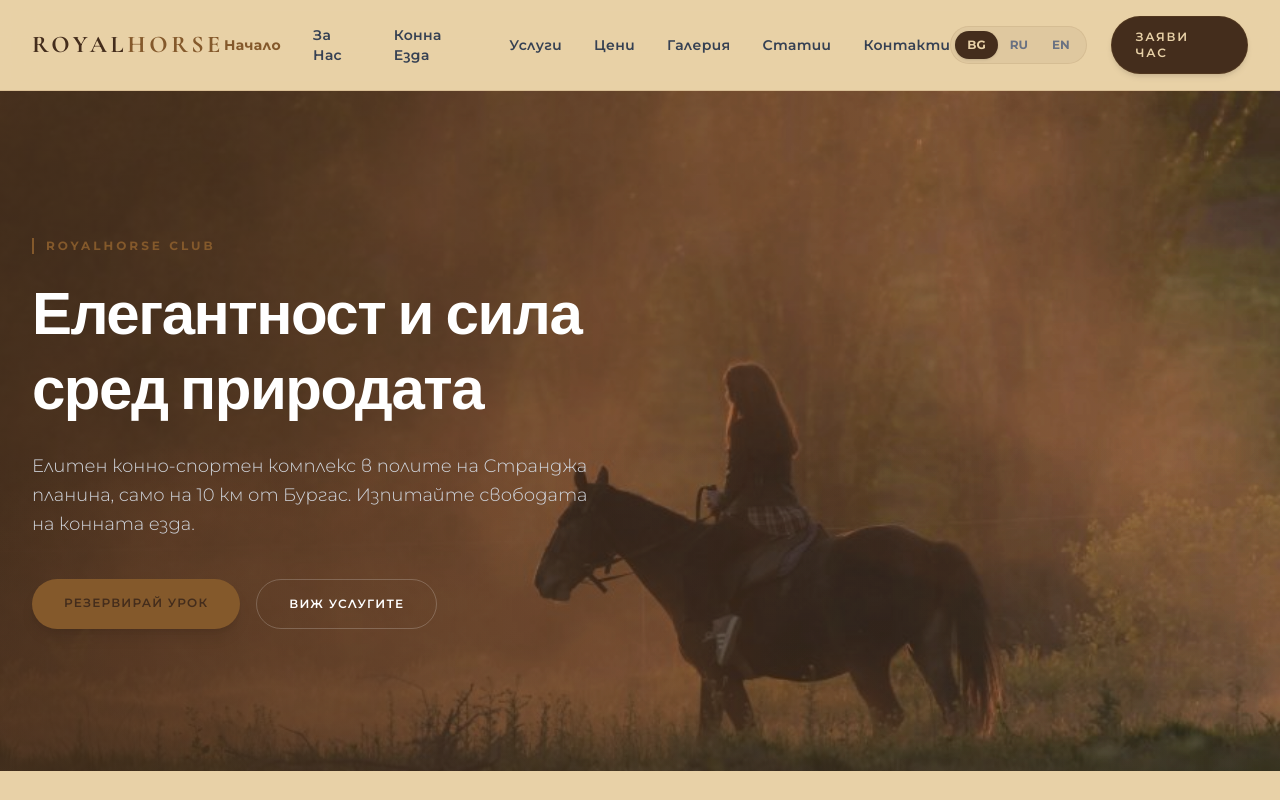
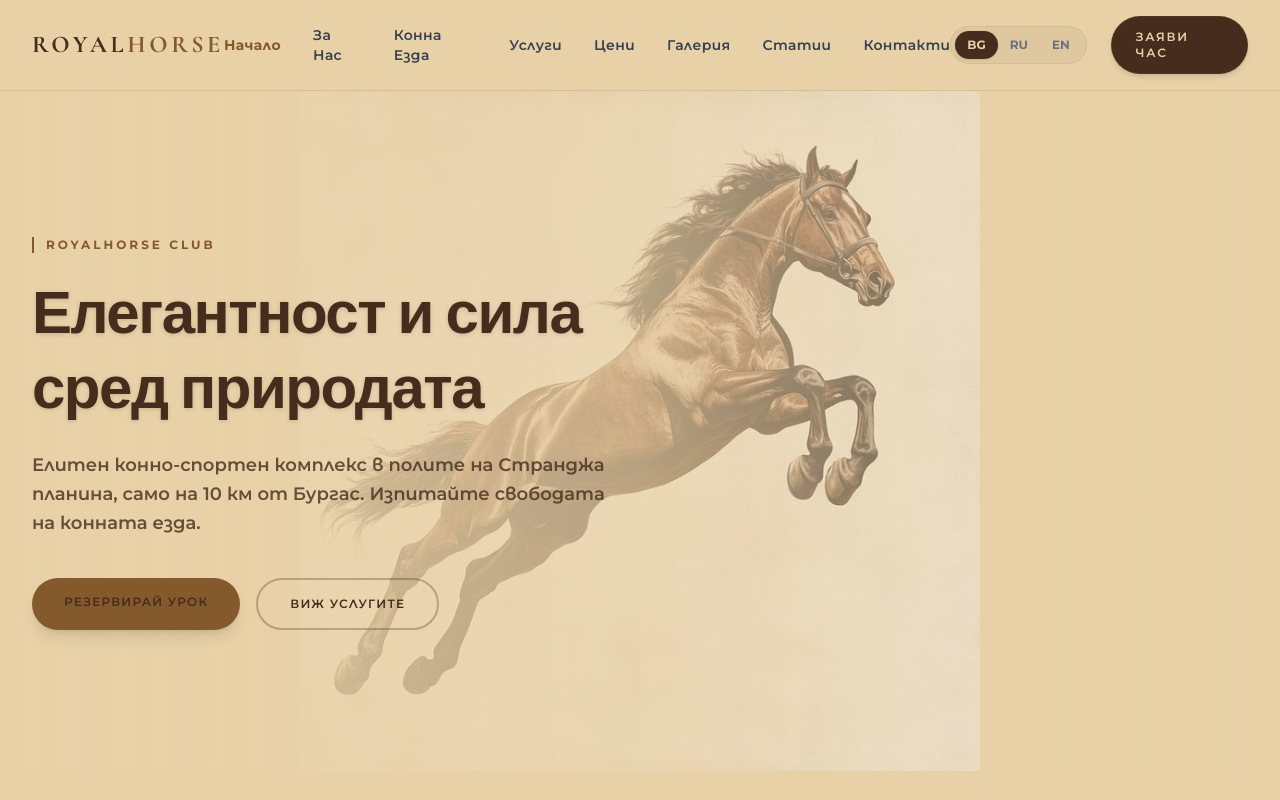
Before and after one commit to NTIVI/RoyalHorse, a Next.js app: page / in a window 1280 px wide. Shown: the top 800 px of the page. Built offline with nearby package versions, Linux system fonts and the light colour scheme.

Commit message:
feat: set jumping horse as hero background with object-contain and dark text

```diff
--- a/src/app/page.tsx
+++ b/src/app/page.tsx
@@ -49,17 +49,16 @@ export default function HomeView() {
 
       <main className="flex-grow">
         {/* HERO SECTION */}
-        <section className="relative min-h-[85svh] flex items-center bg-[#442D1C] overflow-hidden">
-          {/* Hero background image - made opacity-75 and lighter overlays for great visibility of the horse */}
-          <div className="absolute inset-0 z-0">
+        <section className="relative min-h-[85svh] flex items-center bg-[#E8D1A7] overflow-hidden">
+          {/* Hero background image - object-contain prevents cropping, mix-blend-multiply blends its background with the section background */}
+          <div className="absolute inset-0 z-0 flex items-center justify-center">
             <img
-              src="/images/horses/sunset_rider.png"
-              alt="Majestic Sunset Rider"
-              className="w-full h-full object-cover opacity-90 object-center"
+              src="/images/horses/jumping_horse.jpg"
+              alt="Jumping Horse"
+              className="w-full h-full object-contain object-right md:object-center opacity-90 mix-blend-multiply"
             />
-            {/* Soft, warm overlay gradients that keep text highly readable while showing the horse background */}
-            <div className="absolute inset-0 bg-gradient-to-r from-[#442D1C]/80 via-[#442D1C]/40 to-transparent" />
-            <div className="absolute inset-0 bg-gradient-to-t from-[#442D1C]/20 via-transparent to-transparent" />
+            {/* Subtle overlay to ensure text readability on the left side */}
+            <div className="absolute inset-0 bg-gradient-to-r from-[#E8D1A7] via-[#E8D1A7]/70 to-transparent" />
           </div>
 
           <div className="max-w-7xl mx-auto px-4 sm:px-6 lg:px-8 relative z-10 w-full py-20 text-left">
@@ -67,10 +66,10 @@ export default function HomeView() {
               <span className="hero-animate inline-block text-xs font-bold uppercase tracking-[0.25em] text-[#84592B] border-l-2 border-[#84592B] pl-3">
                 {t[lang].siteTitle}
               </span>
-              <h1 className="hero-animate text-4xl sm:text-5xl lg:text-6xl font-serif font-bold text-white tracking-tight leading-tight">
+              <h1 className="hero-animate text-4xl sm:text-5xl lg:text-6xl font-serif font-bold text-[#442D1C] tracking-tight leading-tight drop-shadow-sm">
                 {t[lang].heroTitle}
               </h1>
-              <p className="hero-animate text-base sm:text-lg text-gray-300 font-light leading-relaxed max-w-xl">
+              <p className="hero-animate text-base sm:text-lg text-[#442D1C]/80 font-semibold leading-relaxed max-w-xl">
                 {t[lang].heroSubtitle}
               </p>
 
@@ -83,7 +82,7 @@ export default function HomeView() {
                 </Link>
                 <Link
                   href="/services"
-                  className="btn-animate border border-white/20 hover:border-white hover:bg-white/10 text-white font-semibold text-xs uppercase tracking-widest px-8 py-4 rounded-full transition-all cursor-pointer"
+                  className="btn-animate border-2 border-[#442D1C]/30 hover:border-[#442D1C] hover:bg-[#442D1C]/5 text-[#442D1C] font-semibold text-xs uppercase tracking-widest px-8 py-4 rounded-full transition-all cursor-pointer"
                 >
                   {t[lang].heroCTA2}
                 </Link>
```
Also changed, not shown: public/images/horses/jumping_horse.jpg (added).
